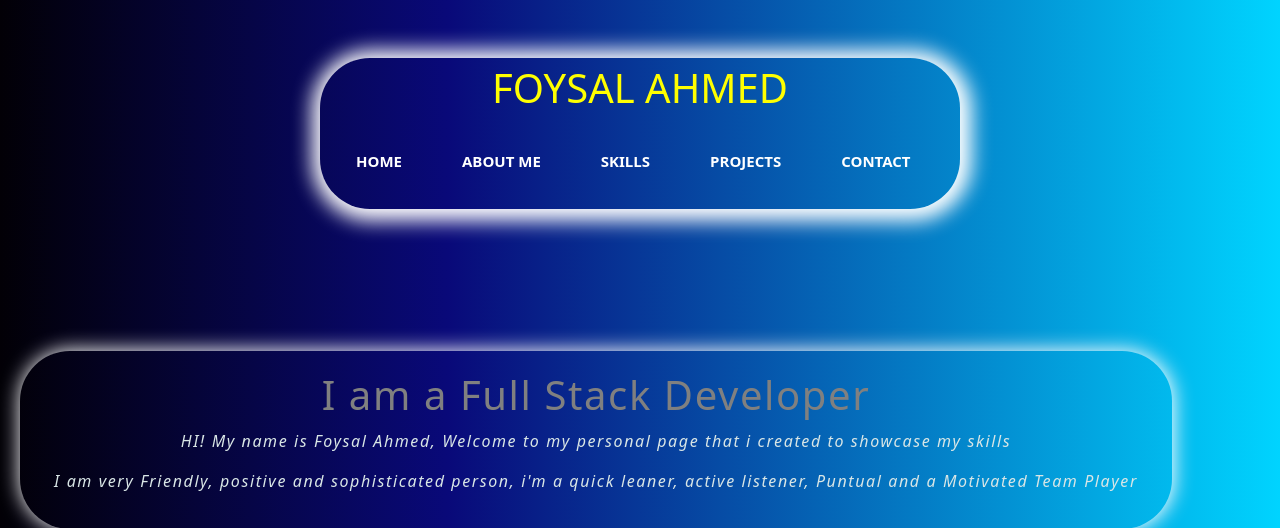
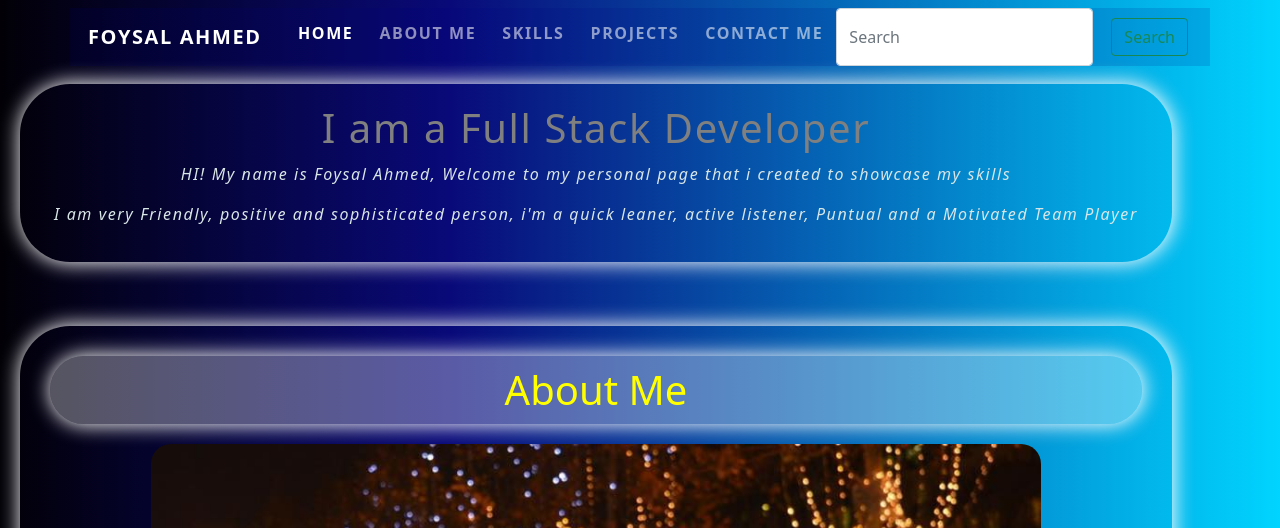
Before and after one commit to foysal90/portfolio, a PHP site: page / in a window 1280 px wide. Shown: the top 528 px of the page. Run offline with PHP 8.4, Linux system fonts and the light colour scheme; some libraries are stand-ins or nearby versions.

Commit message:
made changes in navbar

```diff
--- a/index.html
+++ b/index.html
@@ -13,31 +13,40 @@
 <body>
   <div class="wrapper">
 
-    <nav class="navbar navbar-expand-lg navbar-light bg-blue ">
-      <div class="nav-heading col-6">
-        <h1>Foysal Ahmed</h1>
 
-
-
+    <nav class="navbar navbar-expand-lg navbar-dark fixed-top">
+      <div class="container">
+        <a class="navbar-brand" href="#">Foysal Ahmed</a>
         <button class="navbar-toggler" type="button" data-bs-toggle="collapse" data-bs-target="#navbarSupportedContent" aria-controls="navbarSupportedContent" aria-expanded="false" aria-label="Toggle navigation">
           <span class="navbar-toggler-icon"></span>
         </button>
-          <div class="collapse navbar-collapse" id="navbarSupportedContent">
+        <div class="collapse navbar-collapse" id="navbarSupportedContent">
+          <ul class="navbar-nav ms-auto mb-2">
+            <li class="nav-item">
+              <a class="nav-link active"  href="#">Home</a>
+            </li>
+            <li class="nav-item">
+              <a class="nav-link" href="#about-Me-id">About Me</a>
+            </li>
+            <li class="nav-item">
+              <a class="nav-link" href="#skills-id">Skills</a>
+            </li>
+            <li class="nav-item">
+              <a class="nav-link" href="#projects-id">Projects</a>
+            </li>
+            <li class="nav-item">
+              <a class="nav-link" href="#contact-me">Contact Me</a>
+            </li>
 
+          </ul>
+          <form class="d-flex">
+            <input class="form-control me-2" type="search" placeholder="Search" aria-label="Search">
+            <button class="btn btn-outline-success" type="submit">Search</button>
+          </form>
+        </div>
+      </div>
+    </nav>
 
-
-    <a href="#">Home</a>
-    <a href="#about-Me-id">About Me</a>
-    <a href="#skills-id">Skills</a>
-    <a href="#projects-id">Projects</a>
-    <a href="#contact-me">Contact</a>
-
-
-
-        </div>
-        </div>
-
-      </nav>
 
 
 
@@ -299,6 +308,36 @@
 
   </div> -->
 
+
+    <!-- <nav class="navbar navbar-expand-lg navbar-light bg-blue ">
+      <div class="nav-heading col-6">
+        <h1>Foysal Ahmed</h1>
+
+
+
+        <button class="navbar-toggler" type="button" data-bs-toggle="collapse" data-bs-target="#navbarSupportedContent" aria-controls="navbarSupportedContent" aria-expanded="false" aria-label="Toggle navigation">
+          <span class="navbar-toggler-icon"></span>
+        </button>
+          <div class="collapse navbar-collapse" id="navbarSupportedContent">
+
+
+
+    <a href="#">Home</a>
+    <a href="#about-Me-id">About Me</a>
+    <a href="#skills-id">Skills</a>
+    <a href="#projects-id">Projects</a>
+    <a href="#contact-me">Contact</a>
+
+
+
+        </div>
+        </div>
+
+      </nav> -->
+
+
+
+
   <script src="https://cdn.jsdelivr.net/npm/bootstrap@5.0.0-beta3/dist/js/bootstrap.bundle.min.js" integrity="sha384-JEW9xMcG8R+pH31jmWH6WWP0WintQrMb4s7ZOdauHnUtxwoG2vI5DkLtS3qm9Ekf" crossorigin="anonymous"></script>
 </body>
 </html>
--- a/style.css
+++ b/style.css
@@ -8,7 +8,34 @@ body {
     width: 100%;
     height: 100%;
     font-family: monospace , sans-serif;
+
 }
+
+/* navbar */
+.container {
+    font-weight: bold;
+    text-transform: uppercase;
+    letter-spacing: 0.1em;
+    background-color: rgba(0, 0, 128, 0.132);
+
+
+}
+
+.container a {
+    border: 1px solid;
+   border-radius: 50px;
+    margin: 5px;
+    border-style: none;
+    padding: 1px;
+
+}
+
+.container a:hover {
+    background-color: green;
+    transition: 3s;
+    transform: scale(1.1);
+}
+
 /* navbar */
 /* .navbar {
     display: flex;
@@ -23,7 +50,7 @@ body {
 
 } */
 
- .wrapper {
+   .wrapper {
     position: relative;
     width: 100%;
     height: 100%;
@@ -715,7 +742,7 @@ body {
 
 
 } */
-
+/*
 .collapse  a {
     display: flex;
     justify-content: flex-end;
@@ -734,4 +761,4 @@ body {
     text-decoration: none;
 
 
-}
+} */
```
Also changed, not shown: image/tech.webp (added).
